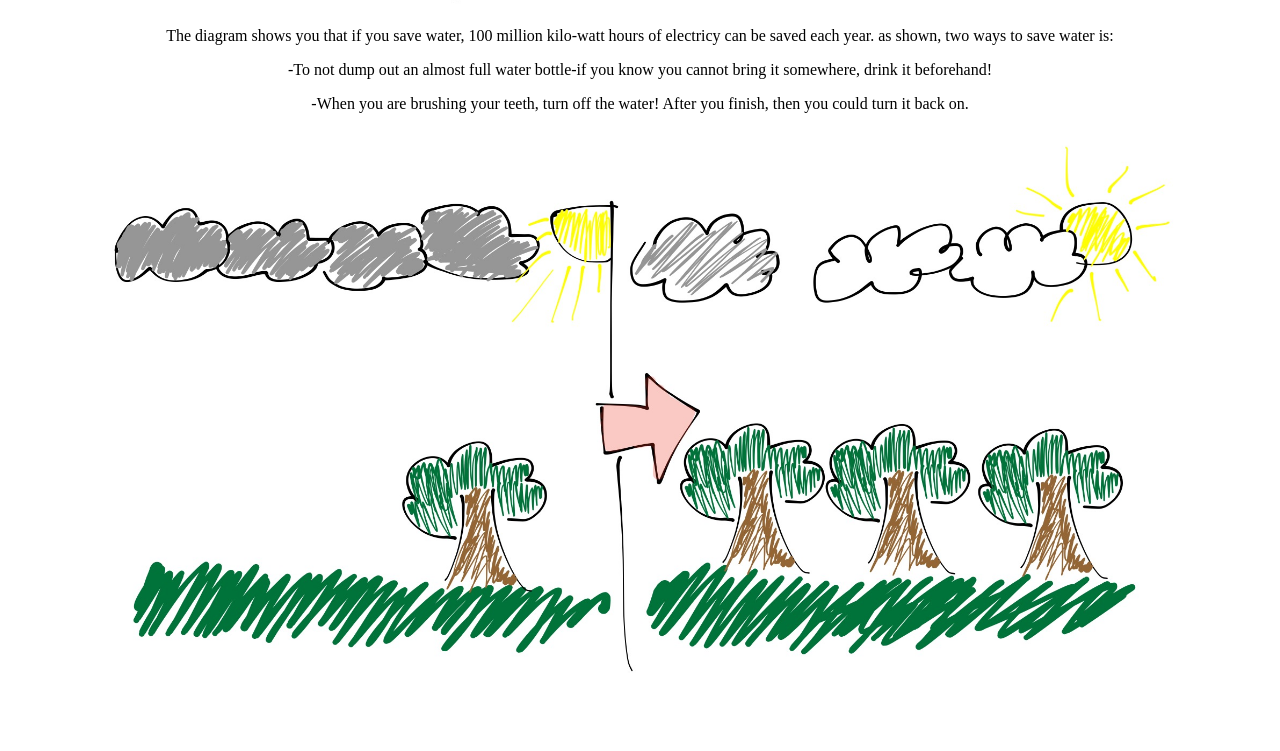
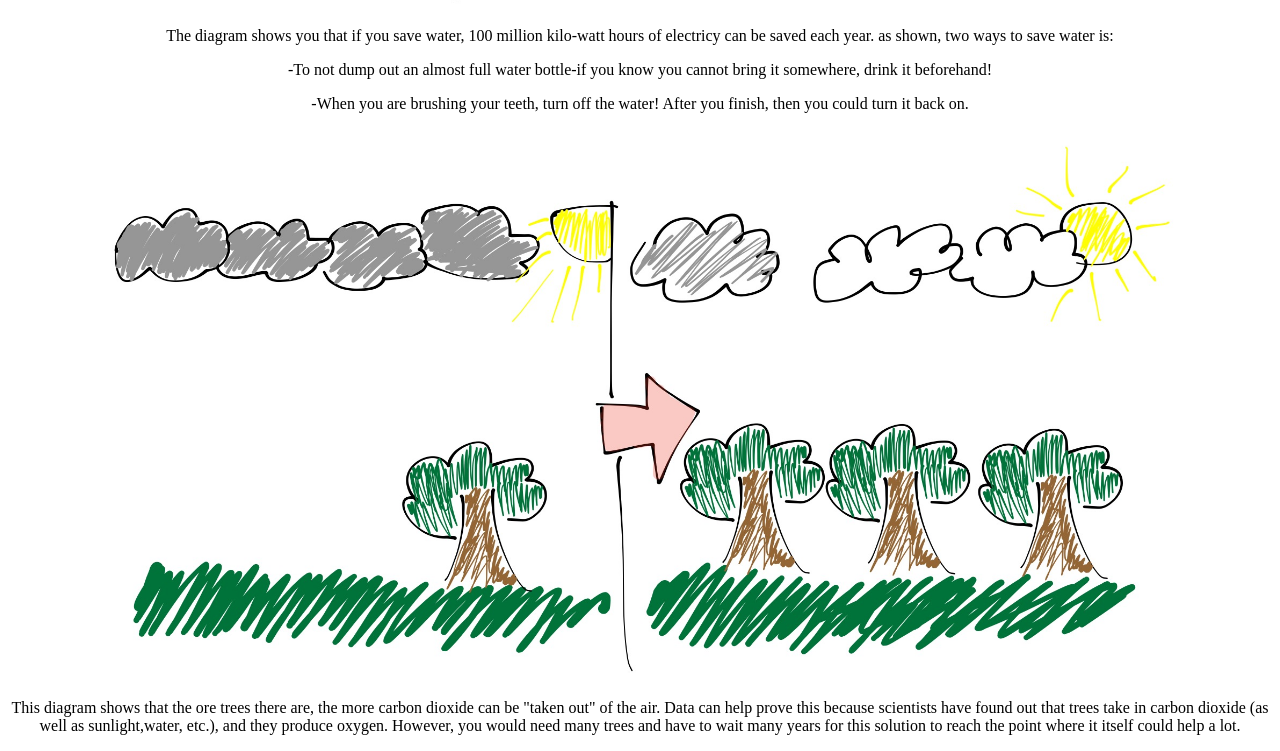
Before and after one commit to 012971/portfolio, a plain HTML site: page issue.html in a window 1280 px wide. Shown: the part 745-1496 px from the top of the page. Before the commit the page ends 1436 px from the top, so only its background shows below. Drawn offline with Linux system fonts and the light colour scheme.

Commit message:
Update issue.html

```diff
--- a/issue.html
+++ b/issue.html
@@ -23,6 +23,9 @@
         <p>-To not dump out an almost full water bottle-if you know you cannot bring it somewhere, drink it beforehand!</p>
         <p>-When you are brushing your teeth, turn off the water! After you finish, then you could turn it back on.</p>
     <img src="IMG_9379.PNG" alt="project diagram2" width="1100" height="550;">
+    <p>This diagram shows that the ore trees there are, the more carbon dioxide can be "taken out" of the air. Data can help prove this because scientists have found out
+        that trees take in carbon dioxide (as well as sunlight,water, etc.), and they produce oxygen. However, you would need many trees and have to wait many years for this
+        solution to reach the point where it itself could help a lot.</p>
 
 </body>
 </html>
```
